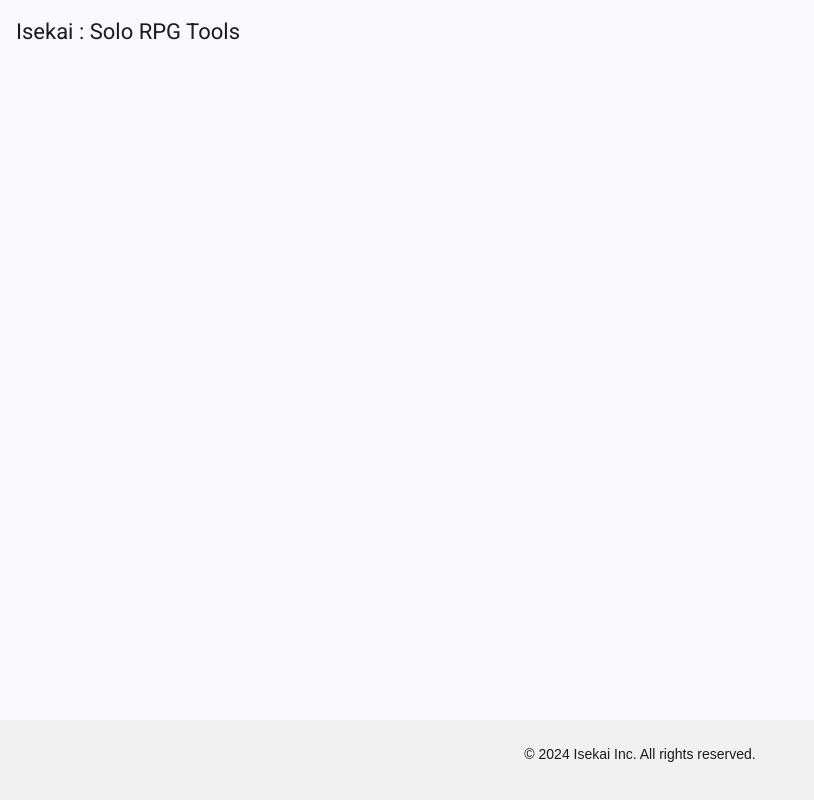
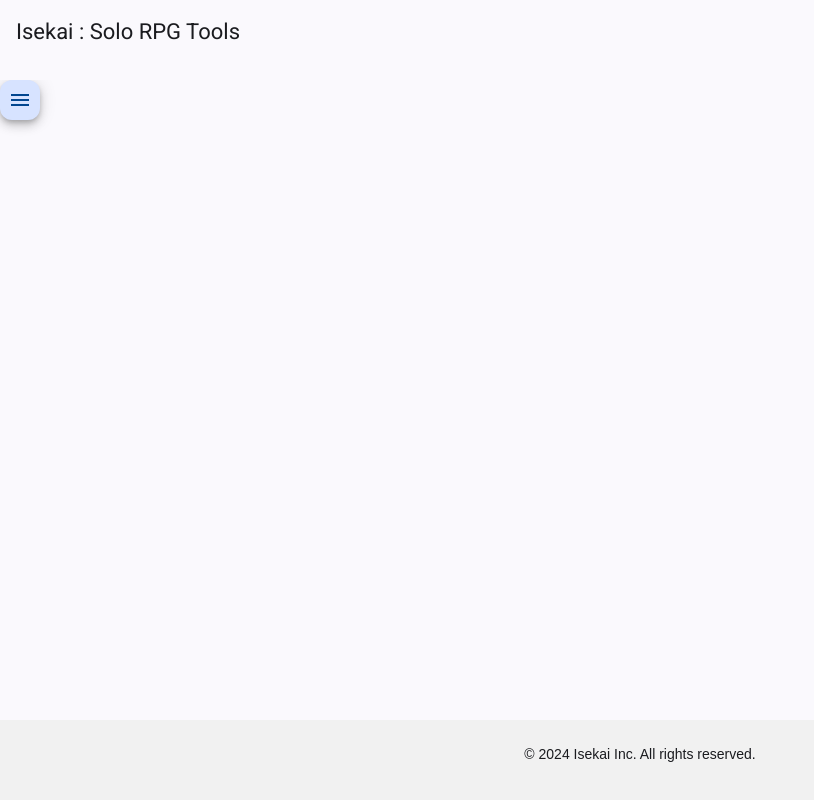
Before and after one commit to goblincraft/web-client, an Angular app: page / in a window 1280 px wide. Shown: the top 800 px of the page, without its empty margins (0-814 px from the left). Built offline with nearby package versions, Linux system fonts and the light colour scheme.

Commit message:
feature / app menu toggle

```diff
--- a/src/app/app.html
+++ b/src/app/app.html
@@ -1,7 +1,17 @@
 <div class="app-wrapper">
     <app-header class="header"></app-header>
-    <div class="app-content">
-        <router-outlet />
-    </div>
+    <mat-drawer-container class="app-drawer" autosize>
+        <mat-drawer #drawer class="sidenav" mode="side">
+
+        </mat-drawer>
+        <div class="app-content">
+            <div class="menu-toggle">
+                <app-menu-toggle></app-menu-toggle>
+            </div>
+            <div class="route-outlet">
+                <router-outlet />
+            </div>
+        </div>
+    </mat-drawer-container>
     <app-footer class="footer"></app-footer>
 </div>
--- a/src/app/app.ts
+++ b/src/app/app.ts
@@ -2,12 +2,16 @@ import { Component, signal } from '@angular/core';
 import { RouterOutlet } from '@angular/router';
 import { HeaderComponent } from './shell/header/header.component/header.component';
 import { FooterComponent } from './shell/footer/footer.component/footer.component';
+import { MatSidenavModule } from '@angular/material/sidenav';
+import { MenuToggleComponent } from './shell/menu-toggle.component/menu-toggle.component';
 
 @Component({
   selector: 'app-root',
   imports: [
     HeaderComponent,
     FooterComponent,
+    MenuToggleComponent,
+    MatSidenavModule,
     RouterOutlet
   ],
   templateUrl: './app.html',
--- /dev/null
+++ b/src/app/shell/menu-toggle.component/menu-toggle.component.html
@@ -0,0 +1,3 @@
+<button matMiniFab>
+    <mat-icon fontIcon="menu"></mat-icon>
+</button>
--- a/src/styles.css
+++ b/src/styles.css
@@ -16,6 +16,8 @@ html, body {
 }
 
 .app-content {
+    display: flex;
+    flex-direction: row;
     height: 80vh;
 }
 
```
Also changed, not shown: src/app/shell/menu-toggle.component/menu-toggle.component.ts (added, +16 -0 lines), src/app/shell/menu-toggle.component/menu-toggle.component.css (added), 1 other file (tests, documents, lock files or other folders).
